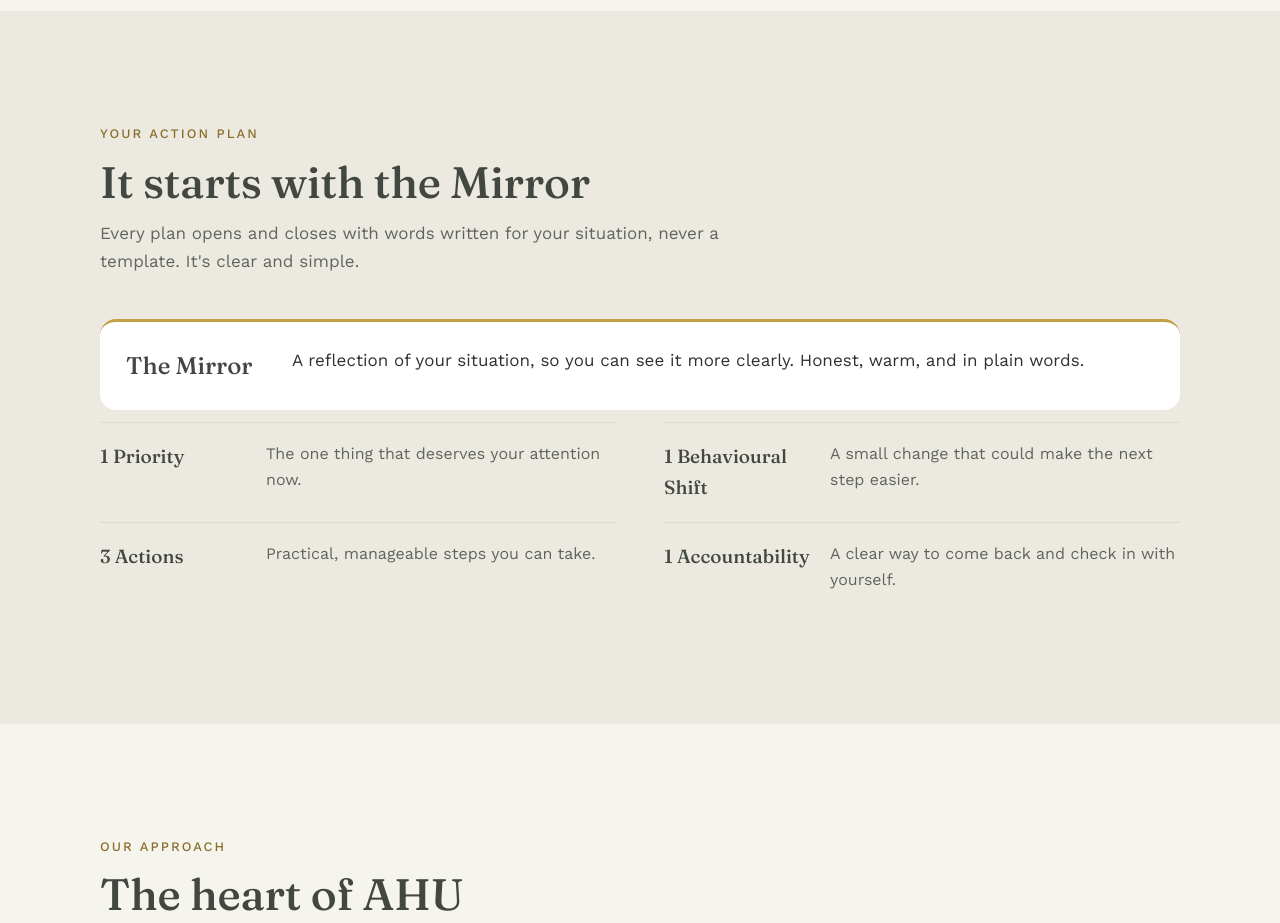
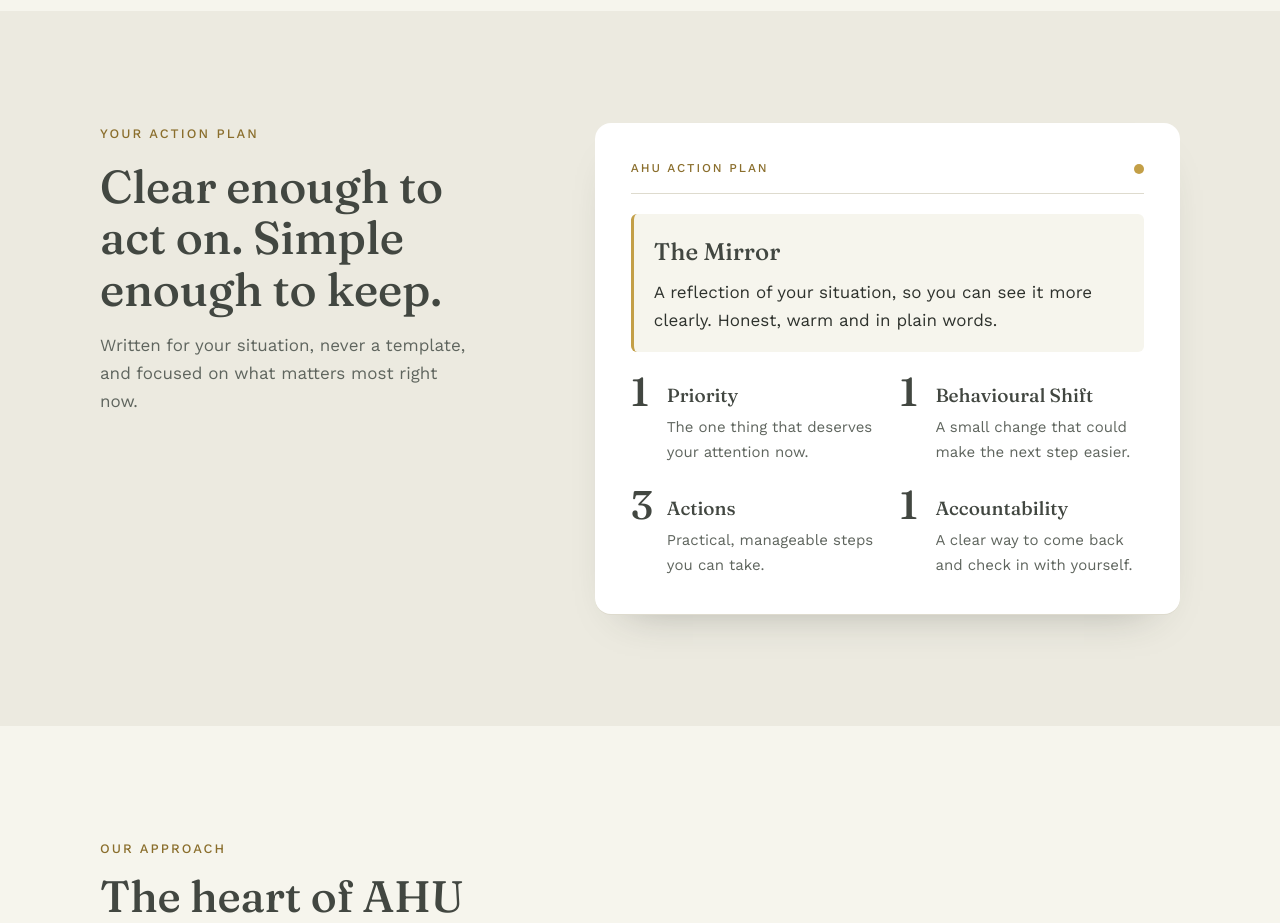
Before and after one commit to te-ahu-solutions/ahucoach-site, a plain HTML site: page index.html in a window 1280 px wide. Shown: the part 1560-2483 px from the top of the page. Drawn offline with nearby package versions, Linux system fonts and the light colour scheme.

Commit message:
Draft: Action Plan section as plan card (not live)
Co-Authored-By: Claude Opus 5.5 <noreply@anthropic.com>
Claude-Session: https://claude.ai/code/session_0119XnKzfrincsJEcgWgY1UT

```diff
--- a/index.html
+++ b/index.html
@@ -138,6 +138,20 @@ section{padding-block:clamp(64px,9vw,112px)}
 .steps2 h3{font-size:clamp(22px,2.2vw,26px);line-height:1.25;margin-bottom:8px}
 .steps2 p{color:var(--ink);max-width:52ch}
 @media (max-width:860px){.how{grid-template-columns:1fr}.how-head{position:static}.steps2 li{grid-template-columns:52px minmax(0,1fr);gap:12px;padding:24px 0}}
+.planwrap{display:grid;grid-template-columns:minmax(0,5fr) minmax(0,7fr);gap:clamp(32px,6vw,88px);align-items:start}
+.ahucard{background:#fff;border-radius:16px;box-shadow:0 1px 0 var(--line),0 22px 44px -30px rgba(46,50,45,.4);padding:clamp(24px,3vw,36px);display:grid;gap:20px}
+.ac-head{display:flex;justify-content:space-between;align-items:center;font-size:12px;font-weight:500;letter-spacing:.16em;text-transform:uppercase;color:var(--gold-text);padding-bottom:14px;border-bottom:1px solid var(--line)}
+.ac-dot{width:10px;height:10px;border-radius:50%;background:var(--gold)}
+.ac-mirror{background:var(--alabaster);border-left:3px solid var(--gold);border-radius:6px;padding:18px 20px;display:grid;gap:6px}
+.ac-mirror b{font-family:var(--display);font-weight:500;font-size:24px;color:var(--charcoal)}
+.ac-grid{display:grid;grid-template-columns:repeat(2,minmax(0,1fr));gap:20px 24px}
+.ac-grid > div{display:flex;gap:12px;align-items:flex-start}
+.ac-grid .n{font-family:var(--display);font-size:40px;line-height:1;color:var(--charcoal);font-weight:500;min-width:24px}
+.ac-grid .t{display:grid;gap:4px;padding-top:8px;min-width:0}
+.ac-grid b{font-family:var(--display);font-weight:500;font-size:19px;color:var(--charcoal)}
+.ac-grid p{font-size:15px;color:var(--muted)}
+@media (max-width:860px){.planwrap{grid-template-columns:1fr}}
+@media (max-width:520px){.ac-grid{grid-template-columns:1fr}}
 .steps{display:grid;grid-template-columns:repeat(3,minmax(0,1fr));gap:20px;counter-reset:s;padding:0;margin:0;list-style:none}
 .steps li{background:#fff;border-radius:16px;padding:28px;display:grid;gap:10px;align-content:start;min-width:0}
 .steps li::before{counter-increment:s;content:counter(s);font-family:var(--display);font-size:30px;color:var(--gold-text);line-height:1}
@@ -262,15 +276,22 @@ section{padding-block:clamp(64px,9vw,112px)}
   </ol>
 </div></section>
 
-<section class="stone" id="plan" aria-labelledby="h-plan"><div class="wrap">
-  <div class="sec-head"><span class="eyebrow">Your Action Plan</span><h2 id="h-plan">It starts with the Mirror</h2><p>Every plan opens and closes with words written for your situation, never a template. It's clear and simple.</p></div>
-  <ul class="plan">
-    <li class="feature"><b>The Mirror</b><span>A reflection of your situation, so you can see it more clearly. Honest, warm, and in plain words.</span></li>
-    <li><b>1 Priority</b><span>The one thing that deserves your attention now.</span></li>
-    <li><b>1 Behavioural Shift</b><span>A small change that could make the next step easier.</span></li>
-    <li><b>3 Actions</b><span>Practical, manageable steps you can take.</span></li>
-    <li><b>1 Accountability</b><span>A clear way to come back and check in with yourself.</span></li>
-  </ul>
+<section class="stone" id="plan" aria-labelledby="h-plan"><div class="wrap planwrap">
+  <div class="how-head">
+    <span class="eyebrow">Your Action Plan</span>
+    <h2 id="h-plan">Clear enough to act on. Simple enough to keep.</h2>
+    <p>Written for your situation, never a template, and focused on what matters most right now.</p>
+  </div>
+  <div class="ahucard" aria-label="What's in an AHU Action Plan">
+    <div class="ac-head"><span>AHU Action Plan</span><span class="ac-dot" aria-hidden="true"></span></div>
+    <div class="ac-mirror"><b>The Mirror</b><p>A reflection of your situation, so you can see it more clearly. Honest, warm and in plain words.</p></div>
+    <div class="ac-grid">
+      <div><span class="n">1</span><span class="t"><b>Priority</b><p>The one thing that deserves your attention now.</p></span></div>
+      <div><span class="n">1</span><span class="t"><b>Behavioural Shift</b><p>A small change that could make the next step easier.</p></span></div>
+      <div><span class="n">3</span><span class="t"><b>Actions</b><p>Practical, manageable steps you can take.</p></span></div>
+      <div><span class="n">1</span><span class="t"><b>Accountability</b><p>A clear way to come back and check in with yourself.</p></span></div>
+    </div>
+  </div>
 </div></section>
 
 <section id="approach" aria-labelledby="h-approach"><div class="wrap">
```
